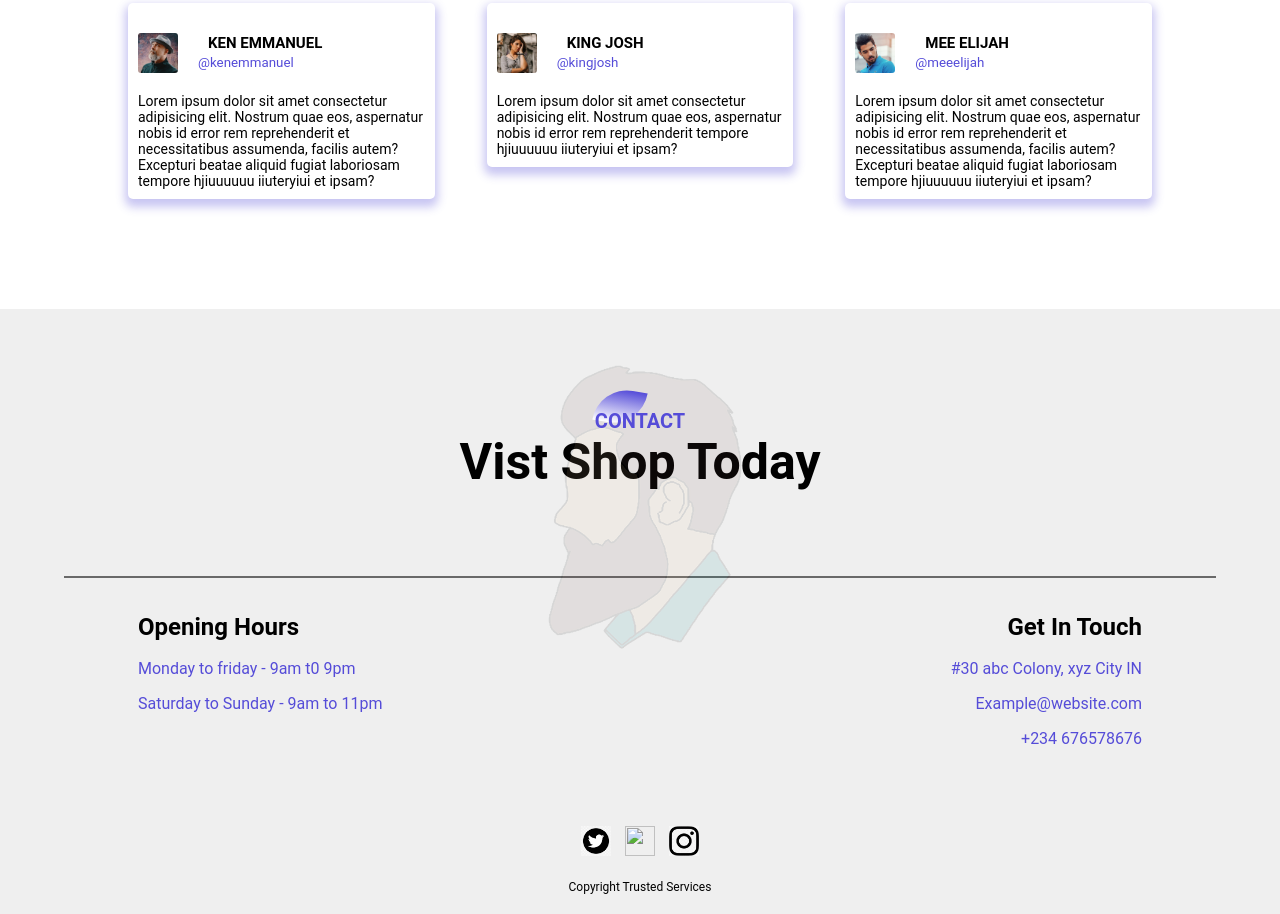
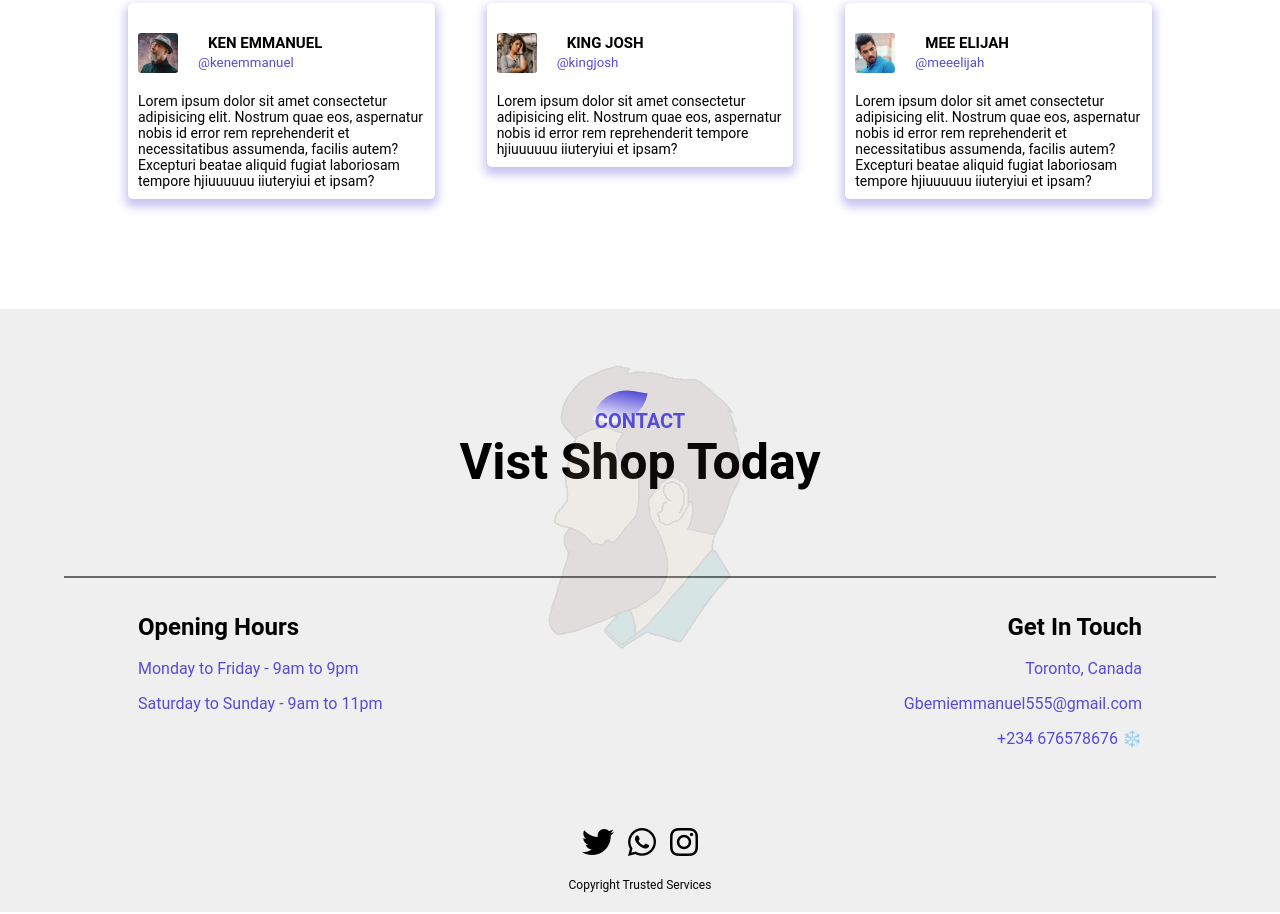
Before and after one commit to Gbemi-Emmanuel/BarberShop, a plain HTML site: page index.html in a window 1280 px wide. Shown: the part 2721-3635 px from the top of the page. Drawn offline with Linux system fonts and the light colour scheme; a web font is replaced by a local one.

Commit message:
files sent

```diff
--- a/css/Barber.css
+++ b/css/Barber.css
@@ -141,6 +141,9 @@ nav ul li{
 	border: 2px solid var(--white);
 }
 @media screen and (max-width:770px){
+		body{
+			overflow-x: hidden;
+		}
 		.banner-text h1{
 			font-size:  44px;
 		}
@@ -431,15 +434,14 @@ hr{
 	text-align: center;
 
 }
-.social-links img{
-	width: 30px;
-	height: 30px;
+.social-links i{
+	font-size: 32px;
 	margin: 40px 5px 0;
 	cursor: pointer;
 	transition: 0.5s;
 
 }
-.social-links img:hover{
+.social-links i:hover{
 	transform: translateY(-7px)
 }
 .footer-hr{
--- a/index.html
+++ b/index.html
@@ -205,20 +205,20 @@
 	<div class="footer-row">
 		<div class="footer-left">
 			<h1>Opening Hours</h1>
-			<p>Monday to friday - 9am t0 9pm</p>
+			<p>Monday to Friday - 9am to 9pm</p>
 			<p>Saturday to Sunday - 9am to 11pm</p>
 		</div>
 		<div class="footer-right">
 			<h1>Get In Touch</h1>
-			<p>#30 abc Colony, xyz City IN</p>
-			<p>Example@website.com</p>
-			<p>+234 676578676</p>
+			<p>Toronto, Canada</p>
+			<p>Gbemiemmanuel555@gmail.com</p>
+			<p>+234 676578676 ❄️</p>
 		</div>
 	</div>
 	<div class="social-links">
-		<img src="./img/twitter.png">
-		<img src="./img/WhatsApp.png">
-		<img src="./img/Instagram.webp">
+		<i class="fa-brands fa-twitter"></i>
+		<i class="fa-brands fa-whatsapp"></i>
+		<i class="fa-brands fa-instagram"></i>
 		<P>Copyright Trusted Services</P>
 	</div>
 
```
